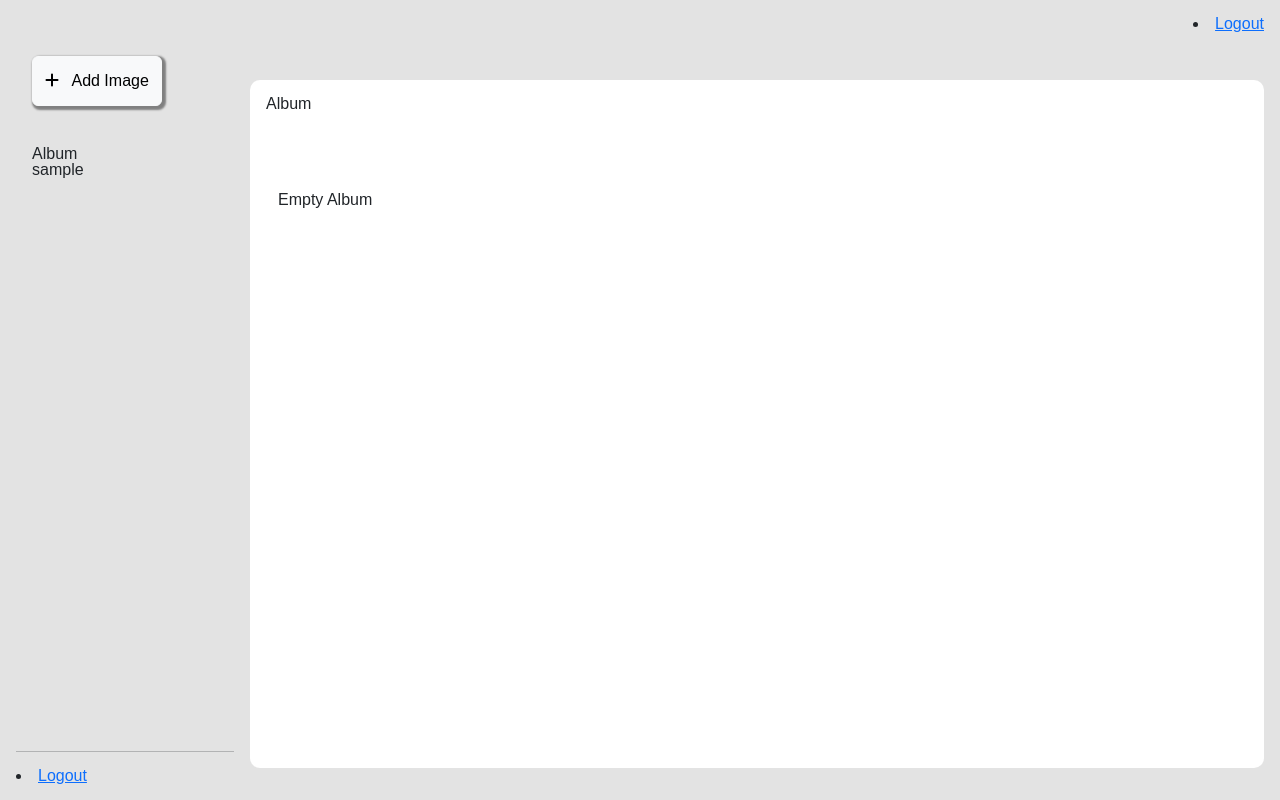
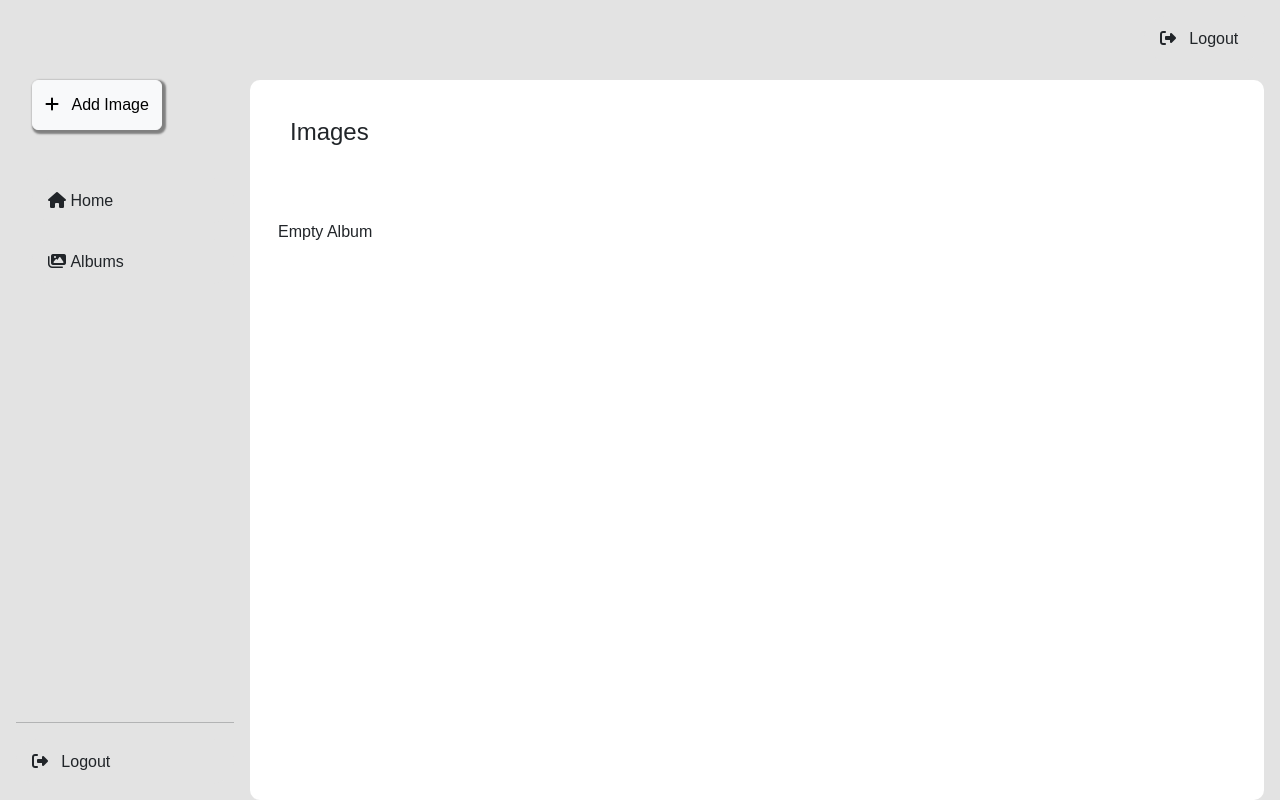
Before and after one commit to seanEidrefNatividad/album, a PHP site: page /?album=1 in a window 1280 px wide. Run offline with PHP 8.4, Linux system fonts and the light colour scheme; the visitor is signed in with stand-in values (Sample User, id 1); data that the repository does not hold is empty.

Commit message:
index UI Improved

```diff
--- a/assets/css/style.css
+++ b/assets/css/style.css
@@ -72,10 +72,25 @@ body {
     flex-direction: column;
     padding-left: 1rem;
 }
+#sidebar_div1 > div:first-child {
+    margin-bottom: 4rem;
+}
 #sidebar_div1 > div {
-    margin-bottom: 2.5rem;
+    margin-bottom: 3rem;
 }
 
+#sidebarNav > ul > li {
+    margin-bottom: 1rem;
+}
+#sidebarNav > ul > ul > li {
+    margin-left: 2rem;
+    margin-bottom: .25rem;
+
+}
+a {
+    text-decoration:none;
+    color: inherit;
+}
 
 /* album */
 
@@ -140,3 +155,33 @@ h1 {
     max-width: 100%;
     display: block;
 }
+
+.navBtn:hover, .navBtn2:hover, .navBtn4:hover {
+    background-color: lightblue;
+}
+
+.navBtn1:hover {
+    cursor: default;
+}
+
+.navBtn, .navBtn1, .navBtn2, .navBtn4 {
+    background-color: #E3E3E3;
+    width: 100%;
+    height: 2.8rem;
+    border: none;
+    border-radius: 1.5rem;
+    text-align: start;
+    padding-left: 1rem;
+    color: inherit;
+}
+
+.navBtn4 {
+    position: absolute;
+    right: 1rem;
+    width: 120px;
+}
+
+.navBtn2 {
+    height: 2rem;
+    border-radius: 1.5rem;
+}
--- a/view/index.php
+++ b/view/index.php
@@ -104,10 +104,22 @@ require_once 'template/image_show.php';
             ?>
 
         </div>
-        <div>
-            Album
+        <div id="sidebarNav">
             <ul>
-                <li>sample</li>
+                <li><button class="navBtn"><a href="index.php"><i class="fa-solid fa-house"></i>&nbsp;Home</a></button></li>
+                <li><button class="navBtn1"><i class="fa-solid fa-images"></i>&nbsp;Albums</button></li>
+                <ul>
+                    <?php
+                        $result = albumShow_Model($conn, $_SESSION["id"]);
+                        if ($result){
+                            while($row = mysqli_fetch_assoc($result)) {
+                                echo '
+                                    <li><a href="index.php?album='.$row["id"].'"><button class="navBtn2">'.$row["title"].'</button></a></li>
+                                ';
+                            }
+                        }
+                    ?>
+                </ul>
             </ul>
         </div>
     </div>
@@ -115,11 +127,13 @@ require_once 'template/image_show.php';
         <hr>
             <?php
                 echo '
-                    <li>
+                    <button class="navBtn">
                         <a href="../controller/logout.php" type="button">
+                            <i class="fa-solid fa-right-from-bracket"></i>
+                            &nbsp;
                             Logout
                         </a>
-                    </li>
+                    </button>
                 ';
             ?>
     </div>
@@ -127,21 +141,33 @@ require_once 'template/image_show.php';
 
 <div id="main">
 
-    <div id="navbar" style="text-align: end;">
+    <div id="navbar">
         <?php
             echo '
-                <li>
+                <button class="navBtn4">
                     <a href="../controller/logout.php" type="button">
+                        <i class="fa-solid fa-right-from-bracket"></i>
+                        &nbsp;
                         Logout
                     </a>
-                </li>
+                </button>
             ';
         ?>
     </div>
 
     <div id="album_main">
         <div id="album">
-            Album
+            <?php
+            if(isset($_GET["album"])) {
+                echo '
+                    <h2 style="font-size: 1.5rem; margin: 1.5rem;">Images</h2>
+                ';
+            } else {
+                echo '
+                    <h2 style="font-size: 1.5rem; margin: 1.5rem;">Albums</h2>
+                ';
+            }
+            ?>
             <div id="album_div1">
 
                 <div class="container">
```
